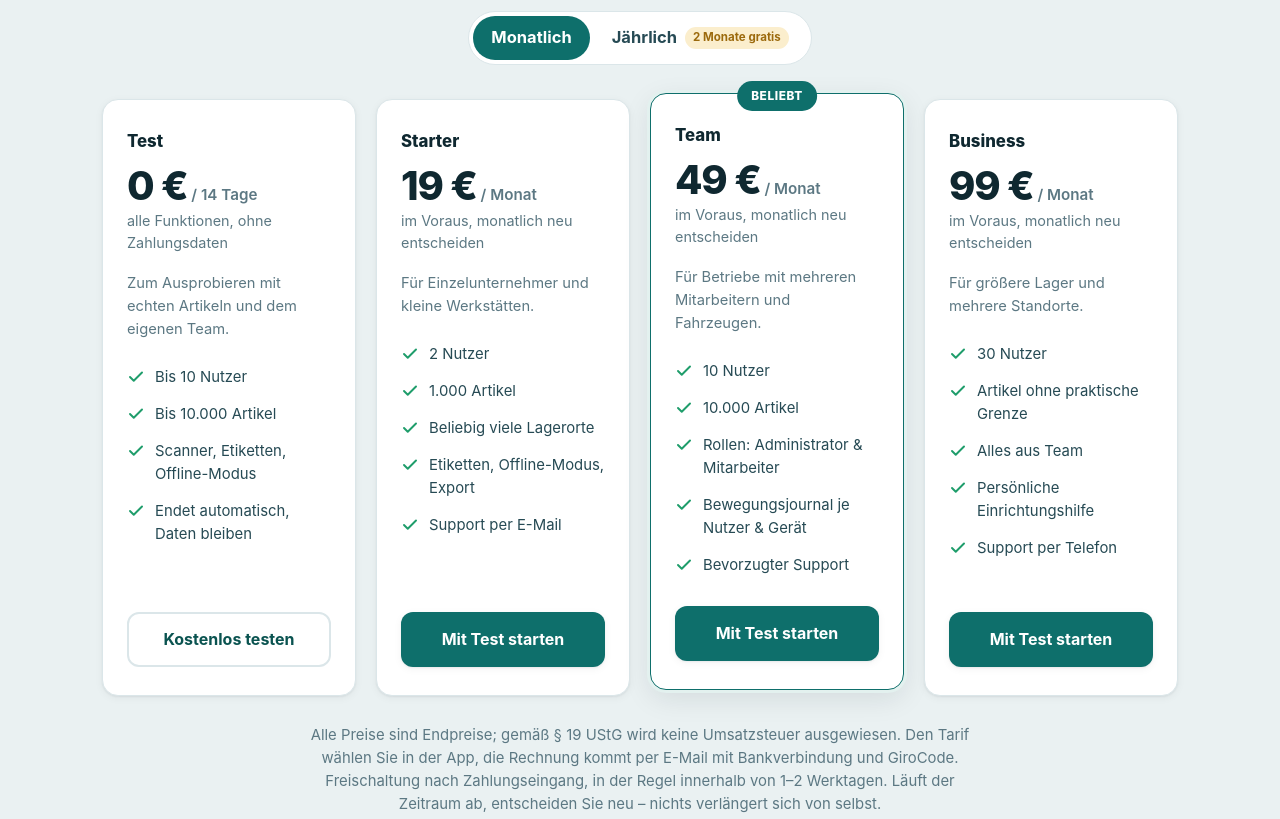
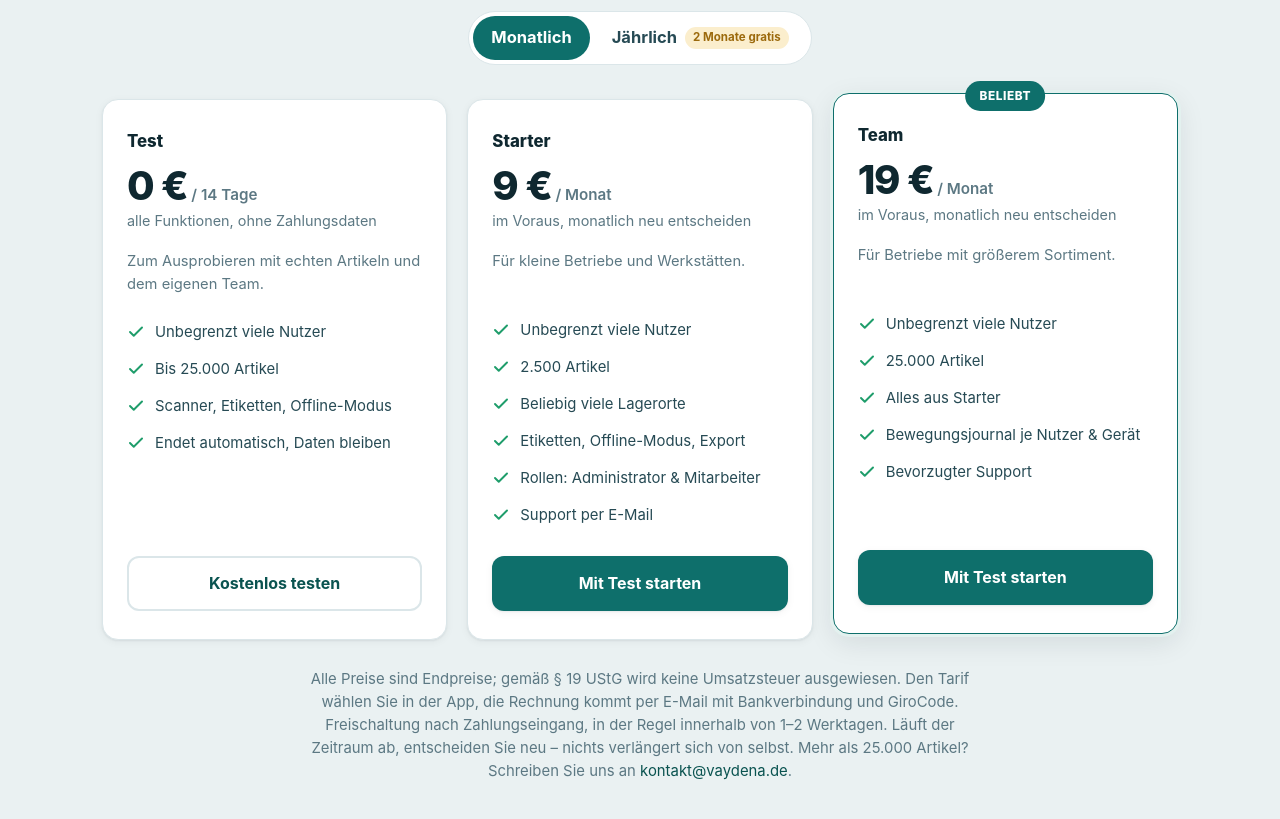
Before and after one commit to vaydena/lagerverwaltung, a plain HTML site: page index.html in a window 1280 px wide. Shown: the part 4640-5459 px from the top of the page. Drawn offline with Linux system fonts and the light colour scheme.

Commit message:
Preise gesenkt: Starter 9 EUR (2.500 Artikel), Team 19 EUR (25.000 Artikel), ohne Nutzerlimit; Business nicht mehr buchbar
Co-Authored-By: Claude Opus 5.5 <noreply@anthropic.com>

```diff
--- a/assets/app.css
+++ b/assets/app.css
@@ -148,7 +148,7 @@ section.tight{padding:52px 0}
   font-weight:700;padding:5px 11px;border-radius:999px;border:1px solid var(--line)}
 
 /* ---------- Preis-Tarife ---------- */
-.tiers{display:grid;grid-template-columns:repeat(4,1fr);gap:20px;align-items:stretch}
+.tiers{display:grid;grid-template-columns:repeat(3,1fr);gap:20px;align-items:stretch}
 .tier{background:var(--surface);border:1px solid var(--line);border-radius:var(--radius);padding:28px 24px;
   display:flex;flex-direction:column;box-shadow:var(--shadow-s);position:relative}
 .tier.pop{border-color:var(--primary);box-shadow:0 0 0 3px var(--primary-l),var(--shadow-m);transform:translateY(-6px)}
--- a/assets/lager.css
+++ b/assets/lager.css
@@ -210,7 +210,7 @@ a.row:hover,button.row:hover{background:var(--bg-2);text-decoration:none}
 .sellist input{width:18px;height:18px;accent-color:var(--primary);flex:0 0 auto;margin:0}
 .sellist .s{color:var(--muted);font-size:.8rem;margin-left:auto;white-space:nowrap}
 .preview{display:grid;justify-items:center;padding:12px;background:var(--bg-2);border-radius:12px;overflow:auto}
-.plans{display:grid;grid-template-columns:repeat(3,1fr);gap:12px;margin:12px 0}
+.plans{display:grid;grid-template-columns:repeat(2,1fr);gap:12px;margin:12px 0}
 .plan{border:1.5px solid var(--line);border-radius:14px;padding:16px 12px;text-align:center;background:#fff}
 .plan.cur{border-color:var(--primary);background:var(--primary-l)}
 .plan .pn{font-weight:800;font-size:1rem}
--- a/index.html
+++ b/index.html
@@ -8,7 +8,7 @@
 <link rel="canonical" href="https://lagerverwaltung.vaydena.de/">
 <meta property="og:type" content="website">
 <meta property="og:title" content="Vaydena Lager – Lagerverwaltung mit Smartphone-Scanner und Offline-Modus">
-<meta property="og:description" content="Eigene Barcodes drucken, per Smartphone scannen, offline buchen. Ab 19 € im Monat, Zahlung per Überweisung oder GiroCode.">
+<meta property="og:description" content="Eigene Barcodes drucken, per Smartphone scannen, offline buchen. Ab 9 € im Monat, Zahlung per Überweisung oder GiroCode.">
 <meta property="og:url" content="https://lagerverwaltung.vaydena.de/">
 <meta property="og:image" content="https://lagerverwaltung.vaydena.de/assets/icons/icon-512.png">
 <meta name="theme-color" content="#0b1a24">
@@ -82,7 +82,7 @@
   @media (max-width:900px){.contact{grid-template-columns:1fr}}
 </style>
 <script type="application/ld+json">
-{"@context":"https://schema.org","@type":"SoftwareApplication","name":"Vaydena Lager","applicationCategory":"BusinessApplication","operatingSystem":"Web, Android, iOS (Progressive Web App)","url":"https://lagerverwaltung.vaydena.de/","description":"Lagerverwaltung mit eigenen Barcodes, Smartphone-Scanner und Offline-Modus. Abrechnung per Überweisung und GiroCode.","offers":[{"@type":"Offer","name":"Starter","price":"19","priceCurrency":"EUR"},{"@type":"Offer","name":"Team","price":"49","priceCurrency":"EUR"},{"@type":"Offer","name":"Business","price":"99","priceCurrency":"EUR"}],"provider":{"@type":"Organization","name":"Vaydena – Softwarelösungen","url":"https://vaydena.de"}}
+{"@context":"https://schema.org","@type":"SoftwareApplication","name":"Vaydena Lager","applicationCategory":"BusinessApplication","operatingSystem":"Web, Android, iOS (Progressive Web App)","url":"https://lagerverwaltung.vaydena.de/","description":"Lagerverwaltung mit eigenen Barcodes, Smartphone-Scanner und Offline-Modus. Abrechnung per Überweisung und GiroCode.","offers":[{"@type":"Offer","name":"Starter","price":"9","priceCurrency":"EUR"},{"@type":"Offer","name":"Team","price":"19","priceCurrency":"EUR"}],"provider":{"@type":"Organization","name":"Vaydena – Softwarelösungen","url":"https://vaydena.de"}}
 </script>
 </head>
 <body>
@@ -275,8 +275,8 @@
         <div class="per">alle Funktionen, ohne Zahlungsdaten</div>
         <p class="desc">Zum Ausprobieren mit echten Artikeln und dem eigenen Team.</p>
         <ul>
-          <li><svg viewBox="0 0 24 24" fill="none" stroke="currentColor" stroke-width="2.6" stroke-linecap="round" stroke-linejoin="round"><path d="M20 6 9 17l-5-5"/></svg>Bis 10 Nutzer</li>
-          <li><svg viewBox="0 0 24 24" fill="none" stroke="currentColor" stroke-width="2.6" stroke-linecap="round" stroke-linejoin="round"><path d="M20 6 9 17l-5-5"/></svg>Bis 10.000 Artikel</li>
+          <li><svg viewBox="0 0 24 24" fill="none" stroke="currentColor" stroke-width="2.6" stroke-linecap="round" stroke-linejoin="round"><path d="M20 6 9 17l-5-5"/></svg>Unbegrenzt viele Nutzer</li>
+          <li><svg viewBox="0 0 24 24" fill="none" stroke="currentColor" stroke-width="2.6" stroke-linecap="round" stroke-linejoin="round"><path d="M20 6 9 17l-5-5"/></svg>Bis 25.000 Artikel</li>
           <li><svg viewBox="0 0 24 24" fill="none" stroke="currentColor" stroke-width="2.6" stroke-linecap="round" stroke-linejoin="round"><path d="M20 6 9 17l-5-5"/></svg>Scanner, Etiketten, Offline-Modus</li>
           <li><svg viewBox="0 0 24 24" fill="none" stroke="currentColor" stroke-width="2.6" stroke-linecap="round" stroke-linejoin="round"><path d="M20 6 9 17l-5-5"/></svg>Endet automatisch, Daten bleiben</li>
         </ul>
@@ -284,14 +284,15 @@
       </div>
       <div class="tier">
         <div class="tname">Starter</div>
-        <div class="price" data-m="19" data-j="190">19 €<small> / Monat</small></div>
-        <div class="per" data-per-m="im Voraus, monatlich neu entscheiden" data-per-j="im Voraus, entspricht 15,83 € / Monat">im Voraus, monatlich neu entscheiden</div>
-        <p class="desc">Für Einzelunternehmer und kleine Werkstätten.</p>
+        <div class="price" data-m="9" data-j="90">9 €<small> / Monat</small></div>
+        <div class="per" data-per-m="im Voraus, monatlich neu entscheiden" data-per-j="im Voraus, entspricht 7,50 € / Monat">im Voraus, monatlich neu entscheiden</div>
+        <p class="desc">Für kleine Betriebe und Werkstätten.</p>
         <ul>
-          <li><svg viewBox="0 0 24 24" fill="none" stroke="currentColor" stroke-width="2.6" stroke-linecap="round" stroke-linejoin="round"><path d="M20 6 9 17l-5-5"/></svg>2 Nutzer</li>
-          <li><svg viewBox="0 0 24 24" fill="none" stroke="currentColor" stroke-width="2.6" stroke-linecap="round" stroke-linejoin="round"><path d="M20 6 9 17l-5-5"/></svg>1.000 Artikel</li>
+          <li><svg viewBox="0 0 24 24" fill="none" stroke="currentColor" stroke-width="2.6" stroke-linecap="round" stroke-linejoin="round"><path d="M20 6 9 17l-5-5"/></svg>Unbegrenzt viele Nutzer</li>
+          <li><svg viewBox="0 0 24 24" fill="none" stroke="currentColor" stroke-width="2.6" stroke-linecap="round" stroke-linejoin="round"><path d="M20 6 9 17l-5-5"/></svg>2.500 Artikel</li>
           <li><svg viewBox="0 0 24 24" fill="none" stroke="currentColor" stroke-width="2.6" stroke-linecap="round" stroke-linejoin="round"><path d="M20 6 9 17l-5-5"/></svg>Beliebig viele Lagerorte</li>
           <li><svg viewBox="0 0 24 24" fill="none" stroke="currentColor" stroke-width="2.6" stroke-linecap="round" stroke-linejoin="round"><path d="M20 6 9 17l-5-5"/></svg>Etiketten, Offline-Modus, Export</li>
+          <li><svg viewBox="0 0 24 24" fill="none" stroke="currentColor" stroke-width="2.6" stroke-linecap="round" stroke-linejoin="round"><path d="M20 6 9 17l-5-5"/></svg>Rollen: Administrator &amp; Mitarbeiter</li>
           <li><svg viewBox="0 0 24 24" fill="none" stroke="currentColor" stroke-width="2.6" stroke-linecap="round" stroke-linejoin="round"><path d="M20 6 9 17l-5-5"/></svg>Support per E-Mail</li>
         </ul>
         <a class="btn primary block" href="registrieren.html">Mit Test starten</a>
@@ -299,34 +300,20 @@
       <div class="tier pop">
         <div class="badge">Beliebt</div>
         <div class="tname">Team</div>
-        <div class="price" data-m="49" data-j="490">49 €<small> / Monat</small></div>
-        <div class="per" data-per-m="im Voraus, monatlich neu entscheiden" data-per-j="im Voraus, entspricht 40,83 € / Monat">im Voraus, monatlich neu entscheiden</div>
-        <p class="desc">Für Betriebe mit mehreren Mitarbeitern und Fahrzeugen.</p>
+        <div class="price" data-m="19" data-j="190">19 €<small> / Monat</small></div>
+        <div class="per" data-per-m="im Voraus, monatlich neu entscheiden" data-per-j="im Voraus, entspricht 15,83 € / Monat">im Voraus, monatlich neu entscheiden</div>
+        <p class="desc">Für Betriebe mit größerem Sortiment.</p>
         <ul>
-          <li><svg viewBox="0 0 24 24" fill="none" stroke="currentColor" stroke-width="2.6" stroke-linecap="round" stroke-linejoin="round"><path d="M20 6 9 17l-5-5"/></svg>10 Nutzer</li>
-          <li><svg viewBox="0 0 24 24" fill="none" stroke="currentColor" stroke-width="2.6" stroke-linecap="round" stroke-linejoin="round"><path d="M20 6 9 17l-5-5"/></svg>10.000 Artikel</li>
-          <li><svg viewBox="0 0 24 24" fill="none" stroke="currentColor" stroke-width="2.6" stroke-linecap="round" stroke-linejoin="round"><path d="M20 6 9 17l-5-5"/></svg>Rollen: Administrator &amp; Mitarbeiter</li>
+          <li><svg viewBox="0 0 24 24" fill="none" stroke="currentColor" stroke-width="2.6" stroke-linecap="round" stroke-linejoin="round"><path d="M20 6 9 17l-5-5"/></svg>Unbegrenzt viele Nutzer</li>
+          <li><svg viewBox="0 0 24 24" fill="none" stroke="currentColor" stroke-width="2.6" stroke-linecap="round" stroke-linejoin="round"><path d="M20 6 9 17l-5-5"/></svg>25.000 Artikel</li>
+          <li><svg viewBox="0 0 24 24" fill="none" stroke="currentColor" stroke-width="2.6" stroke-linecap="round" stroke-linejoin="round"><path d="M20 6 9 17l-5-5"/></svg>Alles aus Starter</li>
           <li><svg viewBox="0 0 24 24" fill="none" stroke="currentColor" stroke-width="2.6" stroke-linecap="round" stroke-linejoin="round"><path d="M20 6 9 17l-5-5"/></svg>Bewegungsjournal je Nutzer &amp; Gerät</li>
           <li><svg viewBox="0 0 24 24" fill="none" stroke="currentColor" stroke-width="2.6" stroke-linecap="round" stroke-linejoin="round"><path d="M20 6 9 17l-5-5"/></svg>Bevorzugter Support</li>
         </ul>
         <a class="btn primary block" href="registrieren.html">Mit Test starten</a>
       </div>
-      <div class="tier">
-        <div class="tname">Business</div>
-        <div class="price" data-m="99" data-j="990">99 €<small> / Monat</small></div>
-        <div class="per" data-per-m="im Voraus, monatlich neu entscheiden" data-per-j="im Voraus, entspricht 82,50 € / Monat">im Voraus, monatlich neu entscheiden</div>
-        <p class="desc">Für größere Lager und mehrere Standorte.</p>
-        <ul>
-          <li><svg viewBox="0 0 24 24" fill="none" stroke="currentColor" stroke-width="2.6" stroke-linecap="round" stroke-linejoin="round"><path d="M20 6 9 17l-5-5"/></svg>30 Nutzer</li>
-          <li><svg viewBox="0 0 24 24" fill="none" stroke="currentColor" stroke-width="2.6" stroke-linecap="round" stroke-linejoin="round"><path d="M20 6 9 17l-5-5"/></svg>Artikel ohne praktische Grenze</li>
-          <li><svg viewBox="0 0 24 24" fill="none" stroke="currentColor" stroke-width="2.6" stroke-linecap="round" stroke-linejoin="round"><path d="M20 6 9 17l-5-5"/></svg>Alles aus Team</li>
-          <li><svg viewBox="0 0 24 24" fill="none" stroke="currentColor" stroke-width="2.6" stroke-linecap="round" stroke-linejoin="round"><path d="M20 6 9 17l-5-5"/></svg>Persönliche Einrichtungshilfe</li>
-          <li><svg viewBox="0 0 24 24" fill="none" stroke="currentColor" stroke-width="2.6" stroke-linecap="round" stroke-linejoin="round"><path d="M20 6 9 17l-5-5"/></svg>Support per Telefon</li>
-        </ul>
-        <a class="btn primary block" href="registrieren.html">Mit Test starten</a>
-      </div>
     </div>
-    <p class="pricenote">Alle Preise sind Endpreise; gemäß § 19 UStG wird keine Umsatzsteuer ausgewiesen. Den Tarif wählen Sie in der App, die Rechnung kommt per E-Mail mit Bankverbindung und GiroCode. Freischaltung nach Zahlungseingang, in der Regel innerhalb von 1–2 Werktagen. Läuft der Zeitraum ab, entscheiden Sie neu – nichts verlängert sich von selbst.</p>
+    <p class="pricenote">Alle Preise sind Endpreise; gemäß § 19 UStG wird keine Umsatzsteuer ausgewiesen. Den Tarif wählen Sie in der App, die Rechnung kommt per E-Mail mit Bankverbindung und GiroCode. Freischaltung nach Zahlungseingang, in der Regel innerhalb von 1–2 Werktagen. Läuft der Zeitraum ab, entscheiden Sie neu – nichts verlängert sich von selbst. Mehr als 25.000 Artikel? Schreiben Sie uns an <a href="mailto:kontakt@vaydena.de">kontakt@vaydena.de</a>.</p>
   </div>
 </section>
 
--- a/sw.js
+++ b/sw.js
@@ -3,7 +3,7 @@
  * Supabase-/API-Aufrufe werden nie gecacht (fremder Origin -> gar nicht angefasst).
  * VERSION bei jedem Deploy erhöhen (siehe deploy-version.txt), dann tauscht der Browser den Cache aus.
  */
-var VERSION = "lv-2026-09-27-3";
+var VERSION = "lv-2026-10-01-1";
 var CACHE = "vaydena-lager-" + VERSION;
 var SHELL = [
   "app.html", "anmelden.html", "manifest.webmanifest",
```
Also changed, not shown: agb.html (+1 -1 lines), registrieren.html (+1 -1 lines), test/api-e2e.js (+3 -3 lines), test/ui-smoke.js (+1 -1 lines), assets/lager-app.js, deploy-version.txt, 2 other files.
